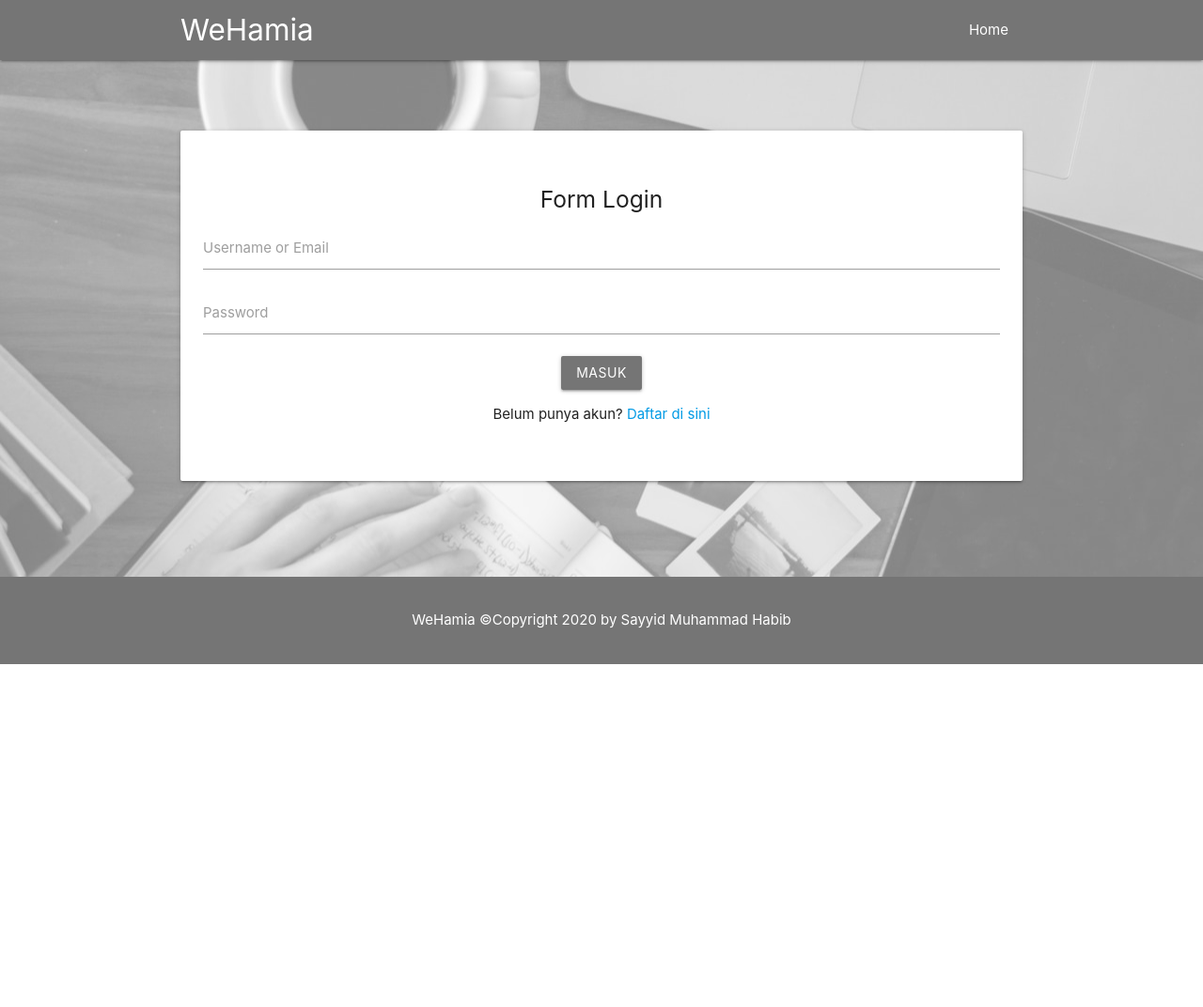
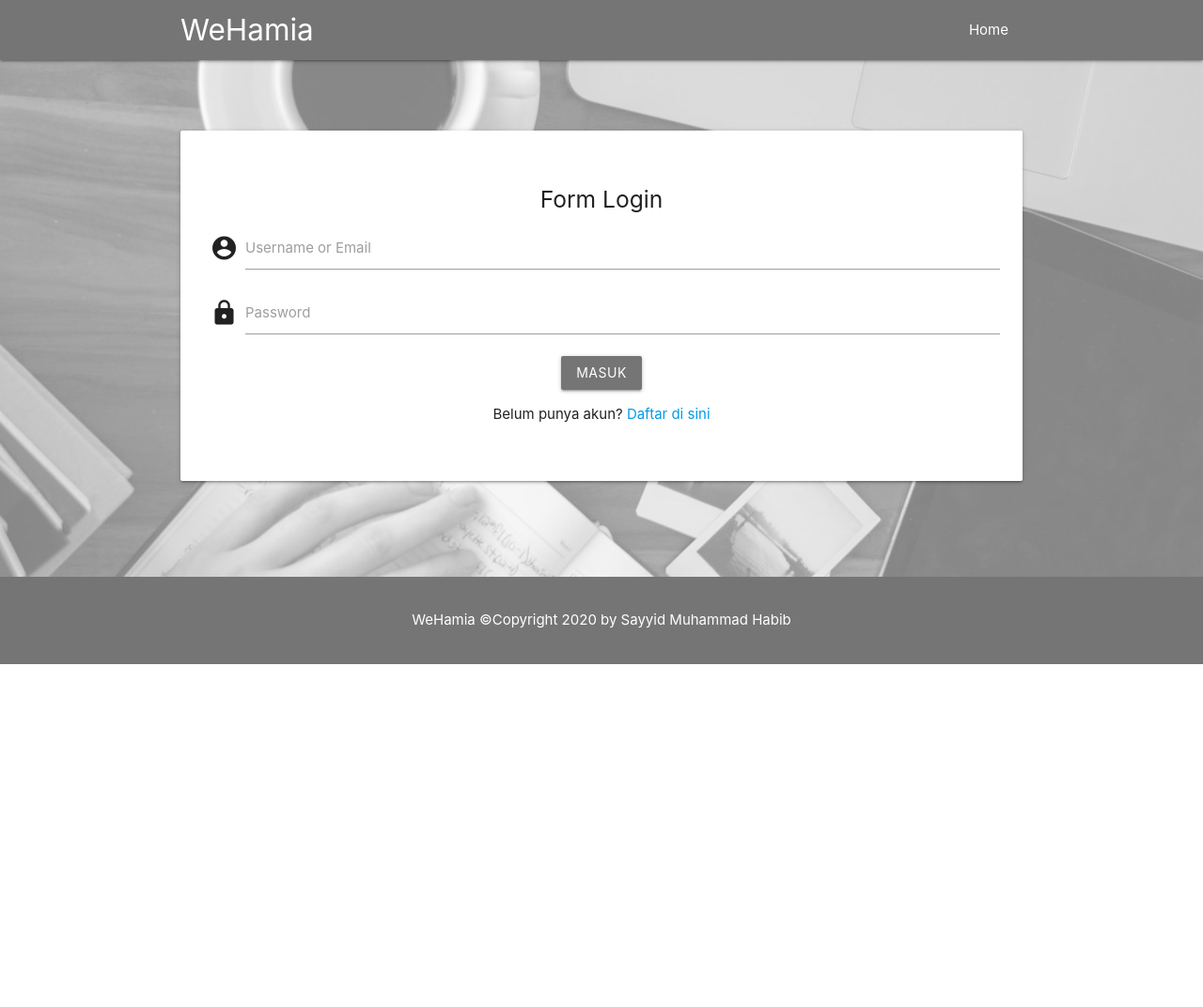
Before and after one commit to SayyidMHabib/UTS-CRUD, a PHP site: page /login.php in a window 1280 px wide. Shown: the whole page at 94% size. Run offline with PHP 8.4, Linux system fonts and the light colour scheme.

Commit message:
Memperbarui Tampilan Form Login

```diff
--- a/login.php
+++ b/login.php
@@ -69,11 +69,13 @@ if(isset($_SESSION['user'])) { header("Location: crud/form.php"); }
                             <h5>Form Login</h5>
 
                             <div class="input-field">
+                            <i class="material-icons prefix">account_circle</i>
                             <input type="text" name="username" id="username" required class="validate">
                             <label for="username">Username or Email</label>
                             </div>
 
                             <div class="input-field">
+                            <i class="material-icons prefix">lock</i>
                             <input type="password" name="password" id="password" required class="validate">
                             <label for="password">Password</label>
                             </div>
```
